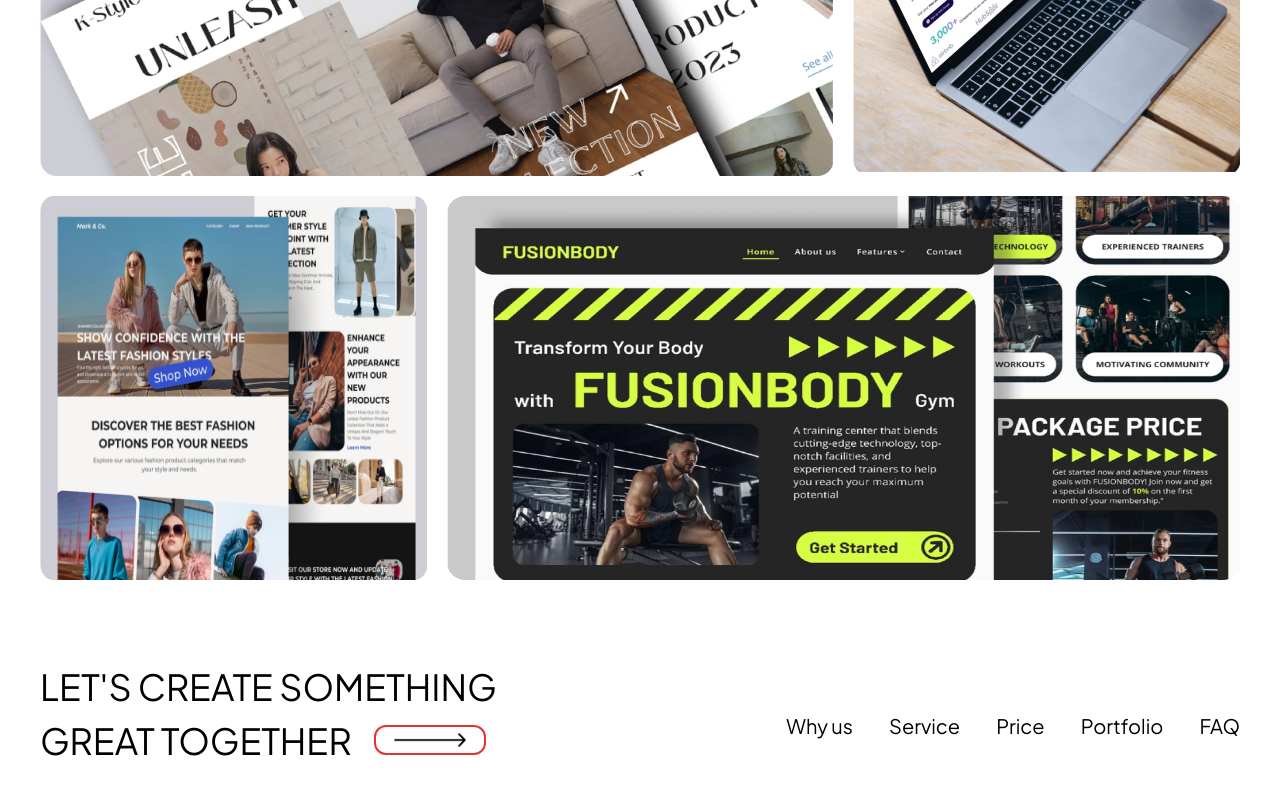
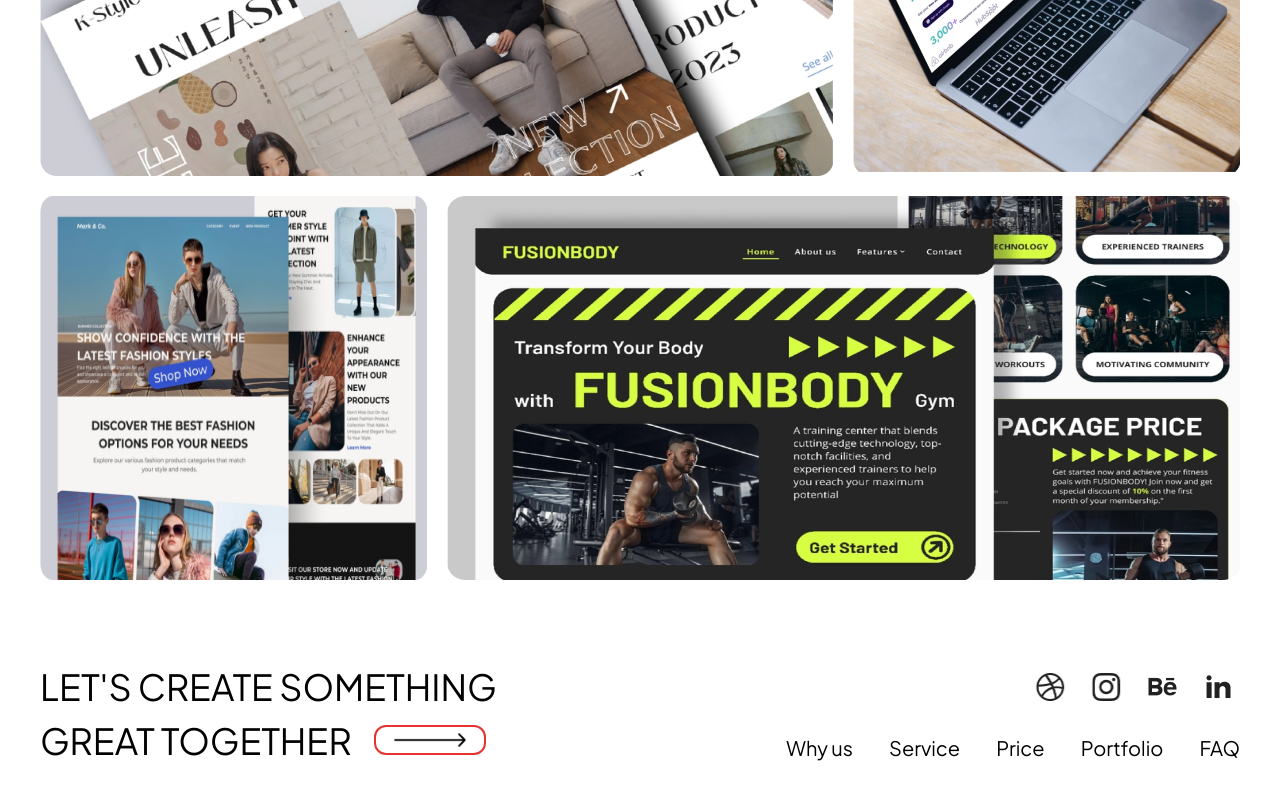
Before and after one commit to Z1ZA/Flexbox, a website: page index.html in a window 1280 px wide. Shown: the part 4935-5735 px from the top of the page. Drawn offline with nearby package versions, Linux system fonts and the light colour scheme; files that its build step writes are made by us from their sources; the site is published under a folder, as on GitHub Pages, so addresses that start at the root find nothing; a web font is replaced by a local one.

Commit message:
feat: fix path socmed footer

```diff
--- a/index.html
+++ b/index.html
@@ -873,16 +873,16 @@
         <div class="flex flex-col gap-6 items-end">
           <div class="flex gap-3">
             <a href="https://dribbble.com/fbstudio" target="_blank"
-              ><img class="w-11" src="/src/assets/img/dribble.png" alt=""
+              ><img class="w-11" src="src/assets/img/dribble.png" alt=""
             /></a>
             <a href="" target="_blank"
-              ><img class="w-11" src="/src/assets/img/instagram.png" alt=""
+              ><img class="w-11" src="src/assets/img/instagram.png" alt=""
             /></a>
             <a href="" target="_blank"
-              ><img class="w-11" src="/src/assets/img/behance.png" alt=""
+              ><img class="w-11" src="src/assets/img/behance.png" alt=""
             /></a>
             <a href="" target="_blank"
-              ><img class="w-11" src="/src/assets/img/linkedin.png" alt=""
+              ><img class="w-11" src="src/assets/img/linkedin.png" alt=""
             /></a>
           </div>
           <div class="flex gap-9 font-jakarta text-[20px]">
```
